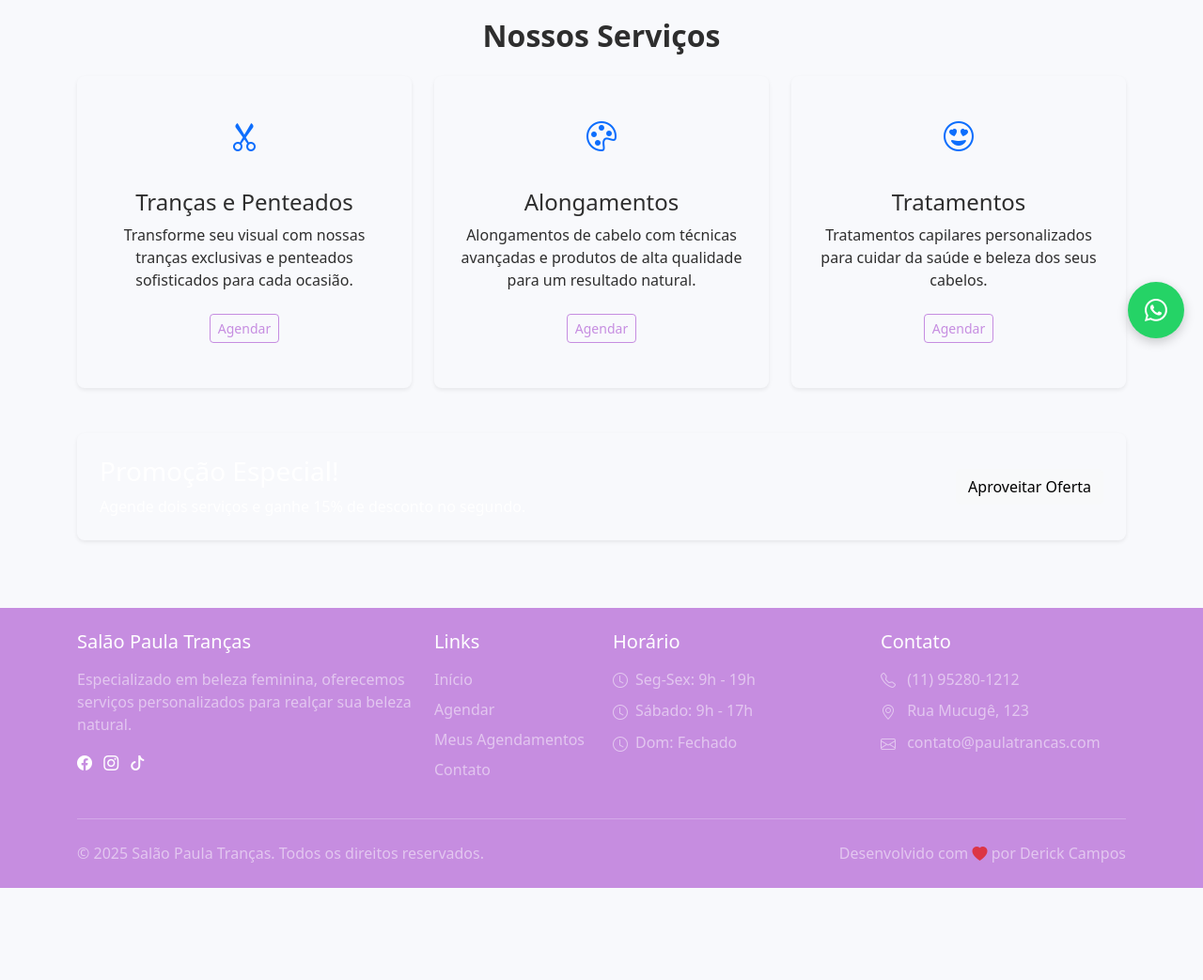
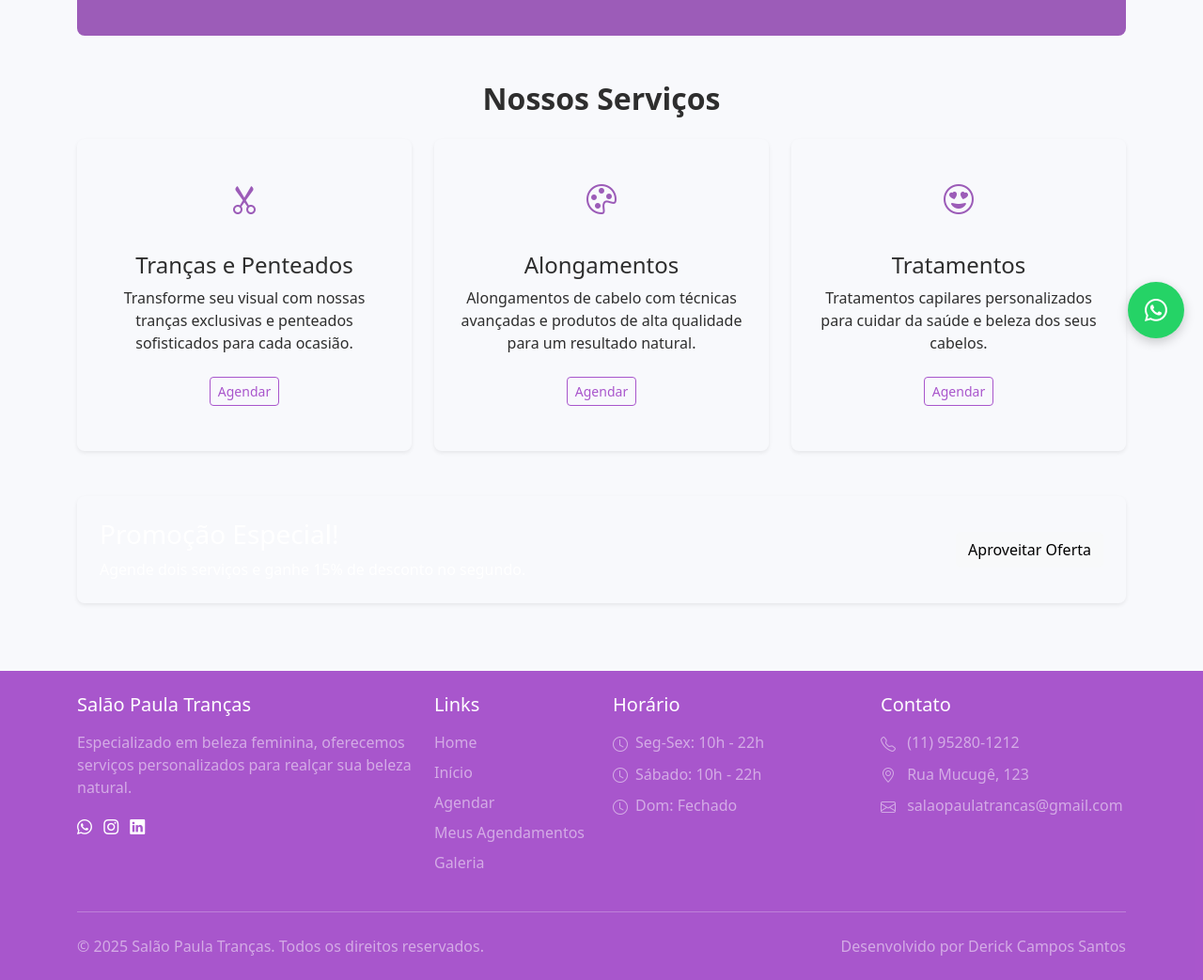
Before and after one commit to Derickcsantos/Sistema-agendamento, a website: page public/logado.html in a window 1280 px wide. Shown: the part 420-1463 px from the top of the page at 94% size. Before the commit the page ends 1365 px from the top, so only its background shows below. Drawn offline with nearby package versions, Linux system fonts and the light colour scheme; sample sign-in values are in the browser's storage.

Commit message:
Add files via upload

```diff
--- a/public/css/logado.css
+++ b/public/css/logado.css
@@ -2,7 +2,7 @@
   --sidebar-width: 280px;
   --sidebar-collapsed-width: 70px;
   --topbar-height: 60px;
-  --primary-color: #bd7adcd8;
+  --primary-color: #a855ccfd;
   --primary-dark: #9c5cb8;
   --primary-light: #e2c4f0;
   --secondary-color: #f8f9fc;
@@ -27,6 +27,7 @@
   --bs-card-bg: var(--white);
   --bs-card-color: var(--text-dark);
   --bs-navbar-bg: var(--primary-color);
+  --banner: var(--primary-color);
   --bs-navbar-color: var(--white);
   --bs-table-bg: var(--white);
   --bs-table-color: var(--text-dark);
@@ -35,16 +36,17 @@
 
 /* Tema Escuro */
 [data-bs-theme="dark"] {
-  --bs-body-bg: #121212;
+  --bs-body-bg: rgba(31, 31, 31, 0.849);
   --bs-body-color: #f5f5f5;
   --bs-border-color: #333333;
   --bs-card-bg: #1e1e1e;
   --bs-card-color: #f5f5f5;
-  --bs-navbar-bg: #1a1033;
+  --bs-navbar-bg: #771bce;
+  --banner: #771bce;
   --bs-navbar-color: #f5f5f5;
   --bs-table-bg: #1e1e1e;
   --bs-table-color: #f5f5f5;
-  --bs-table-hover-bg: rgba(156, 92, 184, 0.2);
+  --bs-table-hover-bg: rgba(163, 23, 223, 0.603);
 }
 
 /* Estilos Gerais */
--- a/public/js/logado.js
+++ b/public/js/logado.js
@@ -12,8 +12,13 @@ document.addEventListener('DOMContentLoaded', function() {
   const perfilModal = new bootstrap.Modal(document.getElementById('perfilModal'));
   const btnPerfil = document.getElementById('btnPerfil');
   const btnLogout = document.getElementById('btnLogout');
+  const profileForm = document.getElementById('profileForm');
   const themeToggle = document.getElementById('themeToggle');
-  const profileForm = document.getElementById('profileForm');
+
+  // Aplicar tema salvo ao carregar
+  const savedTheme = localStorage.getItem('theme') || 'light';
+  document.documentElement.setAttribute('data-bs-theme', savedTheme);
+  updateThemeIcon();
 
   // Configurar páginas
   if (window.location.pathname === '/logado/agendamentos') {
@@ -37,14 +42,15 @@ document.addEventListener('DOMContentLoaded', function() {
     });
   }
 
-  // Função para carregar dados do perfil
+  // Função para carregar dados do perfil - CORRIGIDA
   function carregarDadosPerfil(user) {
-    document.getElementById('profileUsername').value = user.username || '';
+    document.getElementById('profileName').value = user.name || '';
+    document.getElementById('profilePhone').value = user.phone || '';
     document.getElementById('profileEmail').value = user.email || '';
+    document.getElementById('profileBirthdate').value = user.birthdate || '';
     document.getElementById('profileTipo').value = user.tipo || 'comum';
     perfilModal.show();
   }
-
   // Função para carregar agendamentos
   async function carregarAgendamentos(user) {
     try {
@@ -207,7 +213,7 @@ document.addEventListener('DOMContentLoaded', function() {
     window.location.href = '/login';
   }
 
-  // Função para alternar tema
+    // Função para alternar tema - CORRIGIDA
   function toggleTheme() {
     const currentTheme = document.documentElement.getAttribute('data-bs-theme');
     const newTheme = currentTheme === 'dark' ? 'light' : 'dark';
@@ -216,19 +222,23 @@ document.addEventListener('DOMContentLoaded', function() {
     updateThemeIcon();
   }
 
-  // Função para atualizar ícone do tema
+  // Função para atualizar ícone do tema - CORRIGIDA
   function updateThemeIcon() {
     const currentTheme = document.documentElement.getAttribute('data-bs-theme');
     const icon = themeToggle.querySelector('i');
+    const banner = document.getElementById('bannerPrincipal');
 
     if (currentTheme === 'dark') {
       icon.classList.remove('bi-moon-fill');
       icon.classList.add('bi-sun-fill');
+      banner.style.backgroundColor = '#771bce'; // Cor escura
     } else {
       icon.classList.remove('bi-sun-fill');
       icon.classList.add('bi-moon-fill');
+      banner.style.backgroundColor = '#9c5cb8'; // Cor escura
     }
   }
+
 
   // Funções auxiliares
   function formatarData(dataString) {
@@ -318,8 +328,26 @@ document.addEventListener('DOMContentLoaded', function() {
     }
   });
 
-  // Carregar tema salvo
-  const savedTheme = localStorage.getItem('theme') || 'light';
-  document.documentElement.setAttribute('data-bs-theme', savedTheme);
-  updateThemeIcon();
+  // Ano atual no footer
+    document.getElementById('ano').textContent = new Date().getFullYear();
+
+    // Inicializar VLibras
+    new window.VLibras.Widget('https://vlibras.gov.br/app');
+
+
+    // Definir ícone inicial
+    const icon = themeToggle.querySelector('i');
+    icon.className = savedTheme === 'dark' ? 'bi bi-sun-fill' : 'bi bi-moon-fill';
+
+    // Alternar visibilidade da senha
+    document.querySelectorAll('.toggle-password').forEach(button => {
+      button.addEventListener('click', function() {
+        const input = this.previousElementSibling;
+        const type = input.getAttribute('type') === 'password' ? 'text' : 'password';
+        input.setAttribute('type', type);
+
+        const icon = this.querySelector('i');
+        icon.className = type === 'password' ? 'bi bi-eye-slash-fill' : 'bi bi-eye-fill';
+      });
+    });
 });
--- a/public/logado.html
+++ b/public/logado.html
@@ -17,7 +17,7 @@
   <link rel="stylesheet" href="https://cdn.jsdelivr.net/npm/bootstrap-icons@1.11.1/font/bootstrap-icons.css">
 
   <!-- CSS Customizado -->
-  <link rel="stylesheet" href="/css/logado.css">
+  <link rel="stylesheet" href="css/logado.css">
 
   <!-- Fonte Poppins -->
   <link href="https://fonts.googleapis.com/css2?family=Poppins:wght@300;400;500;600;700&display=swap" rel="stylesheet">
@@ -39,8 +39,8 @@
   <!-- Barra de Navegação -->
   <nav class="navbar navbar-expand-lg navbar-dark sticky-top">
     <div class="container-fluid">
-      <a class="navbar-brand" href="/logado">
-        <img src="img/LogoPaulaTrancas.png" alt="Logo" class="d-inline-block align-top">
+      <a class="navbar-brand" href="/logado" >
+        <img src="img/LogoPaulaTrancas.png" alt="Logo" class="d-inline-block align-top" style="border-radius: 50%;">
         Paula Tranças
       </a>
       <button class="navbar-toggler" type="button" data-bs-toggle="collapse" data-bs-target="#navbarNav">
@@ -85,13 +85,13 @@
     <div id="paginaInicial" class="fade-in">
       <div class="container my-4">
         <!-- Banner Hero -->
-        <div class="hero-banner bg-primary text-white rounded-3 p-5 mb-5 position-relative overflow-hidden">
+        <div id="bannerPrincipal" class="hero-banner text-white rounded-3 p-5 mb-5 position-relative overflow-hidden" style="background-color: #9c5cb8;">
           <div class="position-absolute top-0 end-0 opacity-25">
             <i class="bi bi-scissors" style="font-size: 8rem;"></i>
           </div>
           <div class="position-relative z-index-1">
-            <h1 class="display-4 fw-bold mb-3">Bem-vinda ao Salão Paula Tranças</h1>
-            <p class="lead mb-4">Seu espaço de beleza e bem-estar, onde cada detalhe é pensado para realçar sua beleza única.</p>
+            <h1 class="display-4 fw-bold mb-3 text-center">Bem-vindo(a) ao Salão Paula Tranças</h1>
+            <p class="lead mb-4 text-center">Seu espaço de beleza e bem-estar, onde cada detalhe é pensado para realçar sua beleza única.</p>
             <div class="d-grid gap-2 d-sm-flex justify-content-sm-center">
               <a href="/" class="btn btn-light btn-lg px-4 gap-3">
                 <i class="bi bi-calendar-plus"></i> Agendar Agora
@@ -110,11 +110,11 @@
             <div class="card h-100 border-0 shadow-sm">
               <div class="card-body text-center p-4">
                 <div class="icon-wrapper bg-primary-light rounded-circle p-3 mb-3 mx-auto" style="width: 80px; height: 80px;">
-                  <i class="bi bi-scissors text-primary" style="font-size: 2rem;"></i>
+                  <i class="bi bi-scissors" style="font-size: 2rem; color: #9c5cb8;"></i>
                 </div>
                 <h3 class="h4">Tranças e Penteados</h3>
                 <p class="card-text">Transforme seu visual com nossas tranças exclusivas e penteados sofisticados para cada ocasião.</p>
-                <a href="/" class="btn btn-sm btn-outline-primary mt-2">Agendar</a>
+                <a onclick="window.location.href='/'" class="btn btn-sm btn-outline-primary mt-2">Agendar</a>
               </div>
             </div>
           </div>
@@ -122,11 +122,11 @@
             <div class="card h-100 border-0 shadow-sm">
               <div class="card-body text-center p-4">
                 <div class="icon-wrapper bg-primary-light rounded-circle p-3 mb-3 mx-auto" style="width: 80px; height: 80px;">
-                  <i class="bi bi-palette text-primary" style="font-size: 2rem;"></i>
+                  <i class="bi bi-palette" style="font-size: 2rem; color: #9c5cb8;"></i>
                 </div>
                 <h3 class="h4">Alongamentos</h3>
                 <p class="card-text">Alongamentos de cabelo com técnicas avançadas e produtos de alta qualidade para um resultado natural.</p>
-                <a href="/" class="btn btn-sm btn-outline-primary mt-2">Agendar</a>
+                <a onclick="window.location.href='/'" class="btn btn-sm btn-outline-primary mt-2">Agendar</a>
               </div>
             </div>
           </div>
@@ -134,11 +134,11 @@
             <div class="card h-100 border-0 shadow-sm">
               <div class="card-body text-center p-4">
                 <div class="icon-wrapper bg-primary-light rounded-circle p-3 mb-3 mx-auto" style="width: 80px; height: 80px;">
-                  <i class="bi bi-emoji-heart-eyes text-primary" style="font-size: 2rem;"></i>
+                  <i class="bi bi-emoji-heart-eyes" style="font-size: 2rem; color: #9c5cb8;"></i>
                 </div>
                 <h3 class="h4">Tratamentos</h3>
                 <p class="card-text">Tratamentos capilares personalizados para cuidar da saúde e beleza dos seus cabelos.</p>
-                <a href="/" class="btn btn-sm btn-outline-primary mt-2">Agendar</a>
+                <a onclick="window.location.href='/'" class="btn btn-sm btn-outline-primary mt-2">Agendar</a>
               </div>
             </div>
           </div>
@@ -305,25 +305,26 @@
           <h5 class="text-white mb-3">Salão Paula Tranças</h5>
           <p class="text-white-50">Especializado em beleza feminina, oferecemos serviços personalizados para realçar sua beleza natural.</p>
           <div class="social-icons mt-3">
-            <a href="#" class="text-white me-2"><i class="bi bi-facebook"></i></a>
-            <a href="#" class="text-white me-2"><i class="bi bi-instagram"></i></a>
-            <a href="#" class="text-white"><i class="bi bi-tiktok"></i></a>
+            <a href="https://wa.me/5511952801212" class="text-white me-2"><i class="bi bi-whatsapp"></i></a>
+            <a href="instagram.com/paulatrancasealongamentos" class="text-white me-2"><i class="bi bi-instagram"></i></a>
+            <a href="linkedin.com/in/derick-campos-santos" class="text-white"><i class="bi bi-linkedin"></i></a>
           </div>
         </div>
         <div class="col-lg-2 col-md-6 mb-4 mb-md-0">
           <h5 class="text-white mb-3">Links</h5>
           <ul class="list-unstyled">
-            <li class="mb-2"><a href="/logado" class="text-white-50">Início</a></li>
-            <li class="mb-2"><a href="/" class="text-white-50">Agendar</a></li>
-            <li class="mb-2"><a href="/logado/agendamentos" class="text-white-50">Meus Agendamentos</a></li>
-            <li><a href="#" class="text-white-50">Contato</a></li>
+            <li class="mb-2"><a onclick="window.location.href='/home'" class="text-white-50">Home</a></li>
+            <li class="mb-2"><a onclick="window.location.href='/logado'" class="text-white-50">Início</a></li>
+            <li class="mb-2"><a onclick="window.location.href='/'" class="text-white-50">Agendar</a></li>
+            <li class="mb-2"><a onclick="window.location.href='/logado/agendamentos'" class="text-white-50">Meus Agendamentos</a></li>
+            <li class="mb-2"><a onclick="window.location.href='/galeria'" class="text-white-50">Galeria</a></li>
           </ul>
         </div>
         <div class="col-lg-3 col-md-6 mb-4 mb-md-0">
           <h5 class="text-white mb-3">Horário</h5>
           <ul class="list-unstyled text-white-50">
-            <li class="mb-2"><i class="bi bi-clock me-2"></i>Seg-Sex: 9h - 19h</li>
-            <li class="mb-2"><i class="bi bi-clock me-2"></i>Sábado: 9h - 17h</li>
+            <li class="mb-2"><i class="bi bi-clock me-2"></i>Seg-Sex: 10h - 22h</li>
+            <li class="mb-2"><i class="bi bi-clock me-2"></i>Sábado: 10h - 22h</li>
             <li><i class="bi bi-clock me-2"></i>Dom: Fechado</li>
           </ul>
         </div>
@@ -332,7 +333,7 @@
           <ul class="list-unstyled text-white-50">
             <li class="mb-2"><i class="bi bi-telephone me-2"></i> (11) 95280-1212</li>
             <li class="mb-2"><i class="bi bi-geo-alt me-2"></i> Rua Mucugê, 123</li>
-            <li><i class="bi bi-envelope me-2"></i> contato@paulatrancas.com</li>
+            <li><i class="bi bi-envelope me-2"></i> salaopaulatrancas@gmail.com</li>
           </ul>
         </div>
       </div>
@@ -342,7 +343,7 @@
           <p class="mb-0 text-white-50">&copy; <span id="ano"></span> Salão Paula Tranças. Todos os direitos reservados.</p>
         </div>
         <div class="col-md-6 text-center text-md-end">
-          <p class="mb-0 text-white-50">Desenvolvido com <i class="bi bi-heart-fill text-danger"></i> por Derick Campos</p>
+          <p class="mb-0 text-white-50">Desenvolvido por Derick Campos Santos</p>
         </div>
       </div>
     </div>
@@ -355,50 +356,6 @@
   <script src="https://vlibras.gov.br/app/vlibras-plugin.js"></script>
 
   <!-- JavaScript Customizado -->
-  <script src="/js/logado.js"></script>
-
-  <!-- Inicialização -->
-  <script>
-    // Ano atual no footer
-    document.getElementById('ano').textContent = new Date().getFullYear();
-
-    // Inicializar VLibras
-    new window.VLibras.Widget('https://vlibras.gov.br/app');
-
-    // Alternar tema
-    const themeToggle = document.getElementById('themeToggle');
-    const html = document.documentElement;
-
-    themeToggle.addEventListener('click', () => {
-      const currentTheme = html.getAttribute('data-bs-theme');
-      const newTheme = currentTheme === 'dark' ? 'light' : 'dark';
-      html.setAttribute('data-bs-theme', newTheme);
-      localStorage.setItem('theme', newTheme);
-
-      // Atualizar ícone do botão
-      const icon = themeToggle.querySelector('i');
-      icon.className = newTheme === 'dark' ? 'bi bi-sun-fill' : 'bi bi-moon-fill';
-    });
-
-    // Verificar tema salvo
-    const savedTheme = localStorage.getItem('theme') || 'light';
-    html.setAttribute('data-bs-theme', savedTheme);
-
-    // Definir ícone inicial
-    const icon = themeToggle.querySelector('i');
-    icon.className = savedTheme === 'dark' ? 'bi bi-sun-fill' : 'bi bi-moon-fill';
-
-    // Alternar visibilidade da senha
-    document.querySelectorAll('.toggle-password').forEach(button => {
-      button.addEventListener('click', function() {
-        const input = this.previousElementSibling;
-        const type = input.getAttribute('type') === 'password' ? 'text' : 'password';
-        input.setAttribute('type', type);
-
-        const icon = this.querySelector('i');
-        icon.className = type === 'password' ? 'bi bi-eye-slash-fill' : 'bi bi-eye-fill';
-      });
-    });
-  </script>
+  <script src="js/logado.js"></script>
 </body>
 </html>
```
Also changed, not shown: README.md, server.js.
